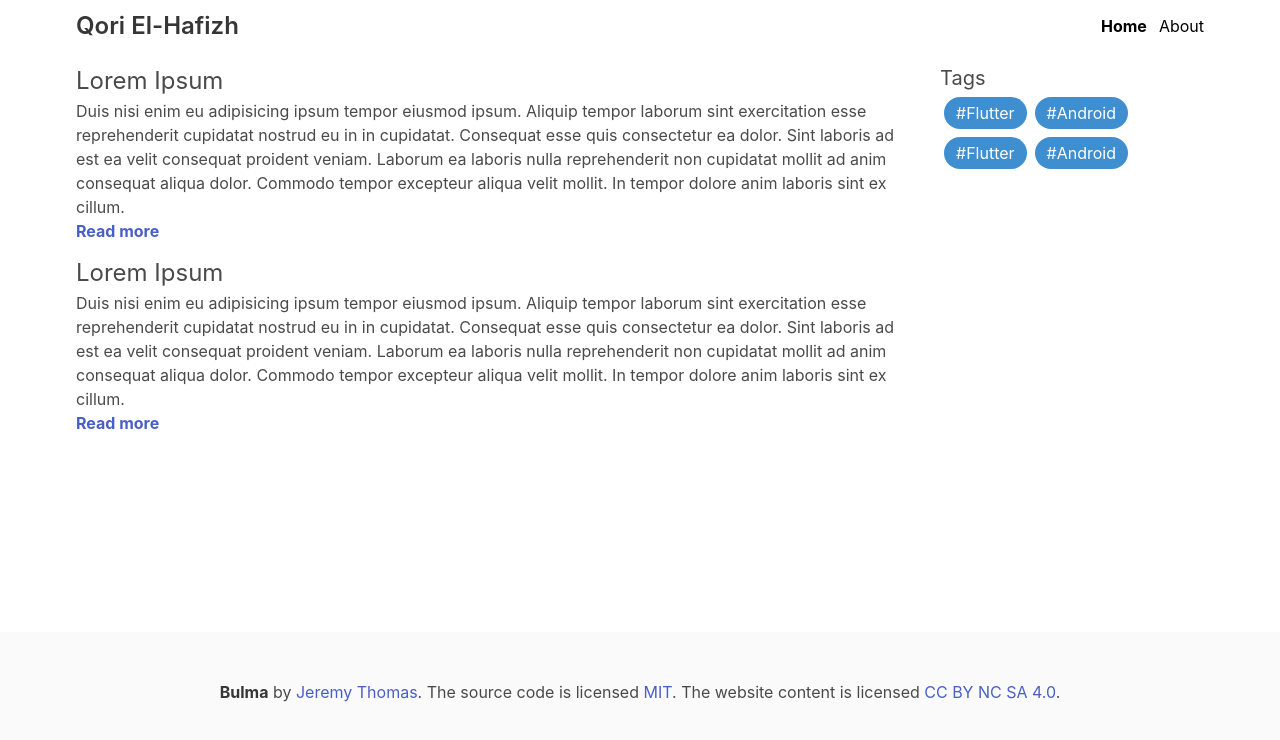
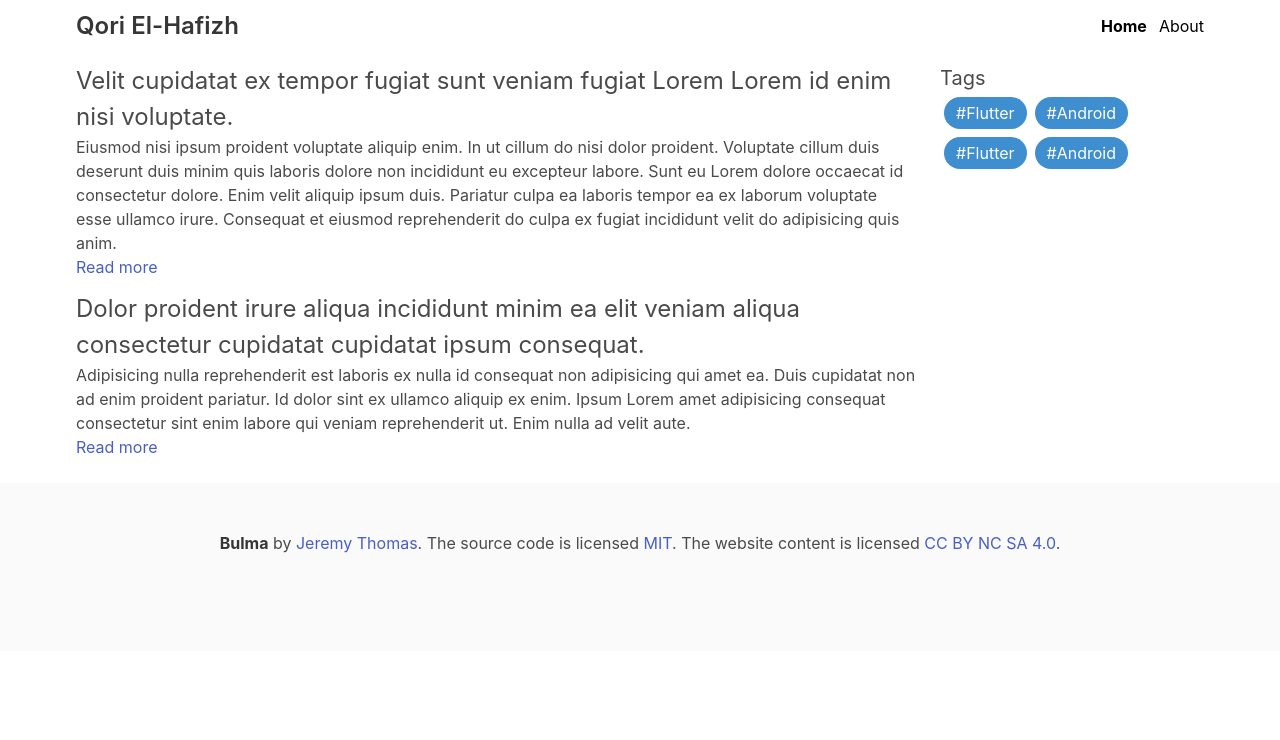
Before and after one commit to qrhfz/myblog-frontend, a Vue app: page / in a window 1280 px wide. Shown: the top 740 px of the page. Built offline with nearby package versions, Linux system fonts and the light colour scheme; data requests are answered from the project's data file.

Commit message:
front page loop

```diff
--- /dev/null
+++ b/db.json
@@ -0,0 +1,13 @@
+{
+    "post":[
+        {
+            "id": 1,
+            "title":"Velit cupidatat ex tempor fugiat sunt veniam fugiat Lorem Lorem id enim nisi voluptate.",
+            "body":"Eiusmod nisi ipsum proident voluptate aliquip enim. In ut cillum do nisi dolor proident. Voluptate cillum duis deserunt duis minim quis laboris dolore non incididunt eu excepteur labore. Sunt eu Lorem dolore occaecat id consectetur dolore. Enim velit aliquip ipsum duis. Pariatur culpa ea laboris tempor ea ex laborum voluptate esse ullamco irure. Consequat et eiusmod reprehenderit do culpa ex fugiat incididunt velit do adipisicing quis anim."
+        },
+        {   "id": 2,
+            "title":"Dolor proident irure aliqua incididunt minim ea elit veniam aliqua consectetur cupidatat cupidatat ipsum consequat.",
+            "body":"Adipisicing nulla reprehenderit est laboris ex nulla id consequat non adipisicing qui amet ea. Duis cupidatat non ad enim proident pariatur. Id dolor sint ex ullamco aliquip ex enim. Ipsum Lorem amet adipisicing consequat consectetur sint enim labore qui veniam reprehenderit ut. Enim nulla ad velit aute."
+        }
+    ]
+}
--- a/package.json
+++ b/package.json
@@ -8,6 +8,7 @@
     "lint": "vue-cli-service lint"
   },
   "dependencies": {
+    "axios": "^0.21.1",
     "core-js": "^3.6.5",
     "vue": "^3.0.0",
     "vue-router": "^4.0.0-0"
--- a/src/assets/global.css
+++ b/src/assets/global.css
@@ -1,9 +1,5 @@
 @import "https://cdn.jsdelivr.net/npm/bulma@0.9.3/css/bulma.min.css";
-footer {
-    position: absolute;
-    bottom: 0;
-    width: 100%;
-}
+
 
 nav a {
     color: black;
--- a/src/components/PostItem.vue
+++ b/src/components/PostItem.vue
@@ -1,22 +1,32 @@
 <template>
-  <div class="mb-3"><h2 class="is-size-4">Lorem Ipsum</h2>
-  <p>Duis nisi enim eu adipisicing ipsum tempor eiusmod ipsum.
-      Aliquip tempor laborum sint exercitation esse reprehenderit cupidatat nostrud eu in in cupidatat.
-      Consequat esse quis consectetur ea dolor.
-      Sint laboris ad est ea velit consequat proident veniam.
-      Laborum ea laboris nulla reprehenderit non cupidatat mollit ad anim consequat aliqua dolor.
-      Commodo tempor excepteur aliqua velit mollit. In tempor dolore anim laboris sint ex cillum.</p>
-      <p>
-        <router-link to="/">Read more</router-link>
-        </p></div>
+  <div class="mb-3">
+    <h2 class="is-size-4">{{post.title}}</h2>
+    <p>
+      {{post.body}}
+    </p>
+    <p>
+      <router-link :to="{ path: '/post/'+ post.id}">Read more</router-link>
+    </p>
+  </div>
 </template>
 
-<script>
-export default {
+<script lang="ts">
+import { defineComponent, PropType } from "vue";
+import Post from "@/types/Post";
 
-}
+export default defineComponent({
+  props: {
+    post: {
+      required: true,
+      type: Object as PropType<Post>,
+    }
+  },
+  // setup() {
+
+  // },
+});
 </script>
 
+
 <style>
-
 </style>
--- a/src/router/index.ts
+++ b/src/router/index.ts
@@ -1,5 +1,6 @@
 import { createRouter, createWebHashHistory, RouteRecordRaw } from 'vue-router'
 import Home from '../views/Home.vue'
+import FullPost from '../views/FullPost.vue'
 
 const routes: Array<RouteRecordRaw> = [
   {
@@ -14,7 +15,13 @@ const routes: Array<RouteRecordRaw> = [
     // this generates a separate chunk (about.[hash].js) for this route
     // which is lazy-loaded when the route is visited.
     component: () => import(/* webpackChunkName: "about" */ '../views/About.vue')
+  },
+  {
+    path: '/post/:id',
+    name: 'Full Post',
+    component: FullPost
   }
+
 ]
 
 const router = createRouter({
--- /dev/null
+++ b/src/types/Post.ts
@@ -0,0 +1,7 @@
+type Post = {
+  id: number;
+  title: string;
+  body: string;
+}
+
+export default Post
--- /dev/null
+++ b/src/views/FullPost.vue
@@ -0,0 +1,18 @@
+<template>
+  <div>Full Post</div>
+</template>
+
+<script lang="ts">
+import { defineComponent } from 'vue'
+
+export default defineComponent({
+    // setup() {
+
+    // },
+})
+</script>
+
+
+<style>
+
+</style>
--- a/src/views/Home.vue
+++ b/src/views/Home.vue
@@ -1,13 +1,14 @@
 <template>
   <div class="home">
-    <PostItem/>
-    <PostItem/>
+    <PostItem v-for="post in posts" :key="post" :post="post"/>
   </div>
 </template>
 
 <script lang="ts">
-import { defineComponent } from 'vue';
+import { defineComponent, onMounted, ref } from 'vue';
 import PostItem from '@/components/PostItem.vue'
+import axios from 'axios'
+import Post from '@/types/Post';
 // @ is an alias to /src
 
 export default defineComponent({
@@ -15,5 +16,16 @@ export default defineComponent({
   components: {
     PostItem
   },
+  setup(){
+    const posts = ref<Post[]>([])
+    onMounted(()=>{
+      axios.get('http://localhost:3000/post').then((res)=>{
+        posts.value = res.data
+      }).catch(e=>{
+        console.log(e)
+      })
+    })
+    return {posts}
+  }
 });
 </script>
```
Also changed, not shown: 1 other file (tests, documents, lock files or other folders).
